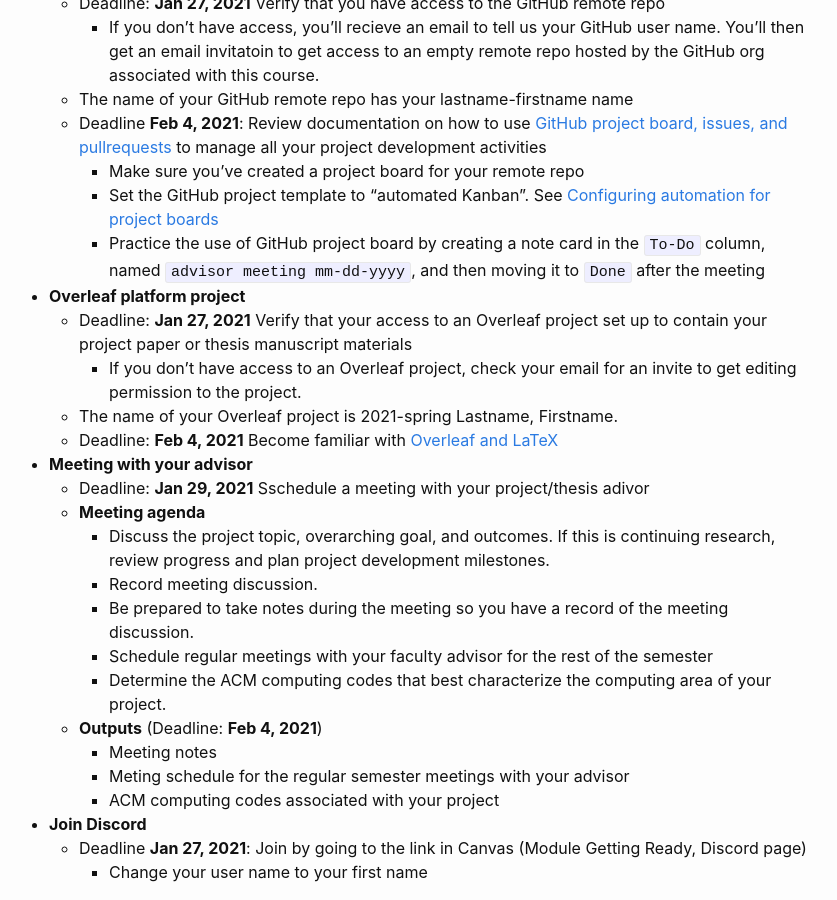
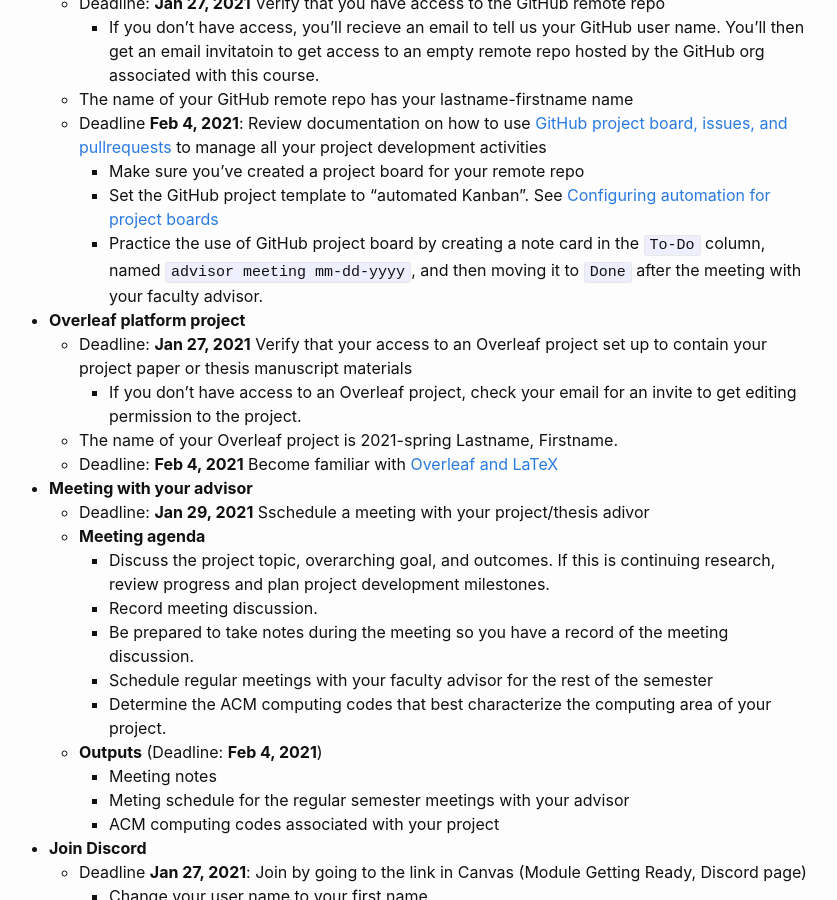
Before and after one commit to unh-comp-master-project/unh-comp-master-project.github.io, a Jekyll site: the page built from weekly-schedule.md, in a window 1280 px wide and 900 px high, scrolled down 1768 px. Shown: the whole window, without its empty margins (221-1058 px from the left). Built offline with Jekyll 4.4.1, drawn with Linux system fonts in a browser that asks for light colours.

Commit message:
minor error corrected in weekly-schedule

```diff
--- a/weekly-schedule.md
+++ b/weekly-schedule.md
@@ -44,7 +44,7 @@ in Week 1. If you don't have a GitHub remote repo or Overleaf account on the UNH
         [Configuring automation for project boards](https://github.community/t/using-project-boards-for-task-management/10201)
         * Practice the use of GitHub project board by creating a note card in
         the `To-Do` column, named `advisor meeting mm-dd-yyyy`, and then
-        moving it to `Done` after the meeting
+        moving it to `Done` after the meeting with your faculty advisor.
 * **Overleaf platform project**
     * Deadline: **Jan 27, 2021** Verify that your access to an Overleaf
     project set up to contain your project paper or thesis manuscript materials
```
